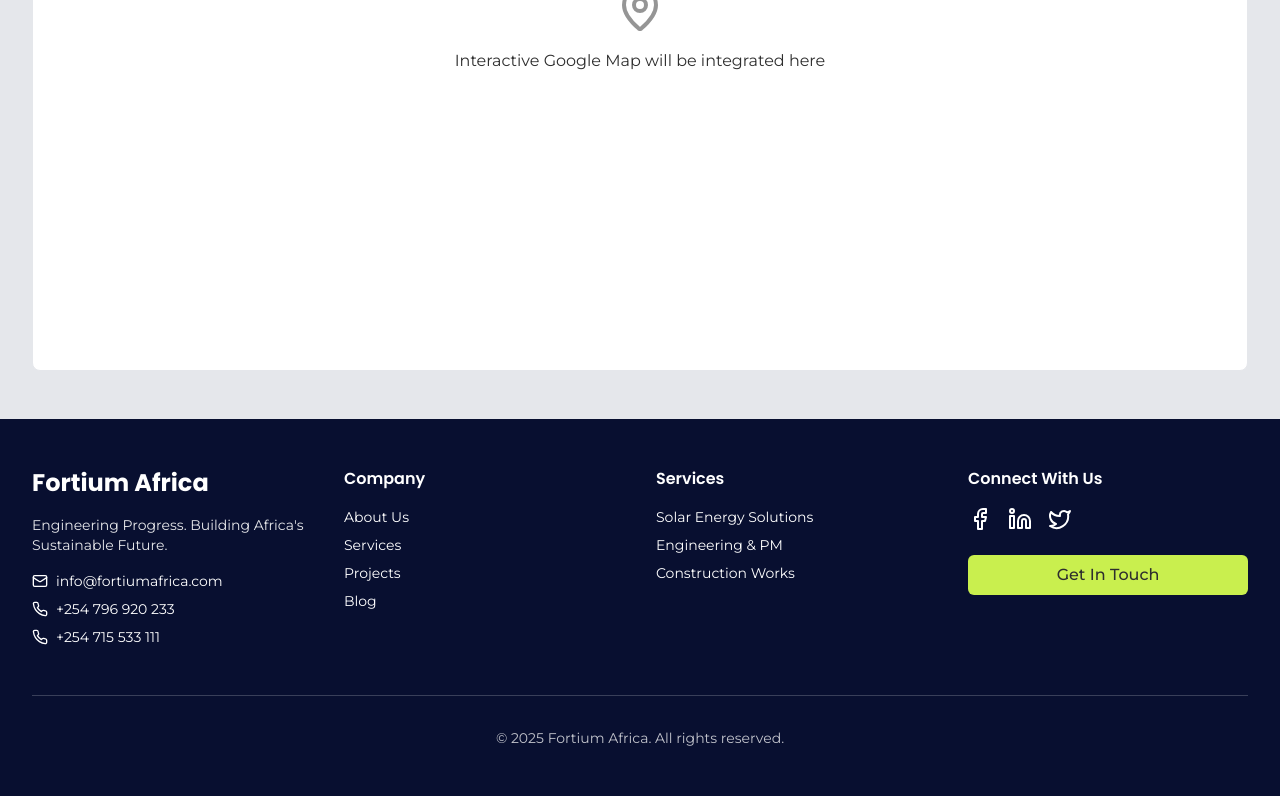
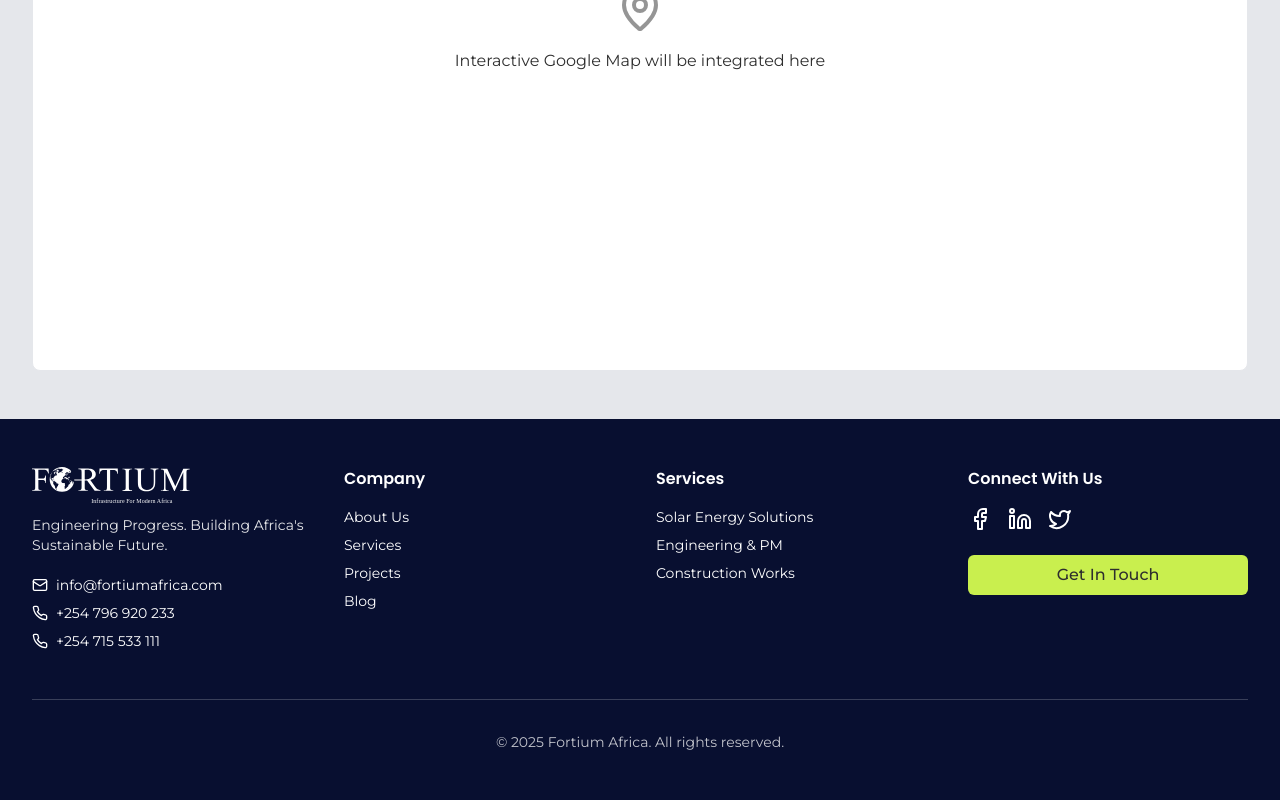
Before and after one commit to alvinmithamo/fortium-africa, a React (Vite) app in the folder frontend/: page /contact in a window 1280 px wide. Shown: the part 1714-2514 px from the top of the page. Built offline with nearby package versions, Linux system fonts and the light colour scheme; the HTML template or start-up script is replaced by a standard one.

Commit message:
added logo on the footer

```diff
--- a/frontend/src/components/Footer.tsx
+++ b/frontend/src/components/Footer.tsx
@@ -1,6 +1,6 @@
 import { Link } from "react-router-dom";
 import { Mail, Phone, MapPin, Facebook, Linkedin, Twitter } from "lucide-react";
-
+import Logo from "@/assets/FORTIUM WHITE PRIMARY LOGO.svg";
 const navigation = {
   company: [
     { name: "About Us", href: "/about-us" },
@@ -27,8 +27,12 @@
         <div className="grid grid-cols-1 gap-8 lg:grid-cols-4">
           {/* Company Info */}
           <div className="lg:col-span-1">
-            <h3 className="text-2xl font-heading font-bold mb-4">Fortium Africa</h3>
-            <p className="text-sm font-body mb-4 opacity-90">
+              <div className="flex lg:flex-1">
+          <Link to="/" className="-m-1.5 p-1.5">
+            <img src={Logo} alt="Fortium Africa" className="h-10 mb-2 object-contain" />
+          </Link>
+        </div>
+            <p className="text-sm font-body mb-5 opacity-90">
               Engineering Progress. Building Africa's Sustainable Future.
             </p>
             <div className="space-y-2 text-sm">
```
